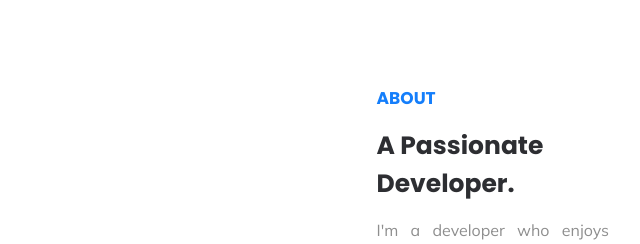
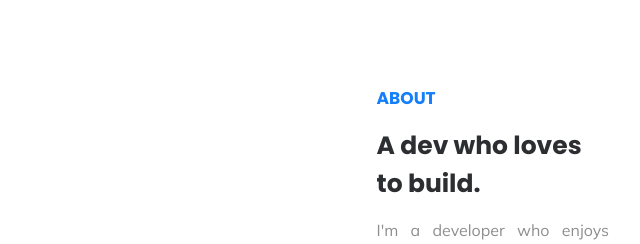
Before and after one commit to rohann06/Rohan.dev, a Next.js app: page / in a window 1280 px wide. Shown: the part 880-1124 px from the top of the page, without its empty margins (299-939 px from the left). Built offline with nearby package versions, Linux system fonts and the light colour scheme; no server answers; the database is empty.

Commit message:
Made some changes
-  changed the heading of the about
    section.
-  added a `target="_blank"` params
    to `<a>` tag so the links can open
    in different window

```diff
--- a/components/About.js
+++ b/components/About.js
@@ -51,7 +51,7 @@ const About = () => {
           About
         </p>
         <h1 data-aos="fade-right" className=" text-[25px] font-bold mb-[1rem]">
-          A Passionate Developer.
+          A dev who loves to build.
         </h1>
         <p
           data-aos="fade-right"
@@ -61,7 +61,8 @@ const About = () => {
           currently active in{" "}
           <a
             className=" font-bold text-blue-500"
-            href="https://x.com/developer_dao"
+            target="_blank"
+            href="https://x.com/buidlguidl"
           >
             {" "}
             BuidlGuidl{" "}
@@ -69,7 +70,8 @@ const About = () => {
           and{" "}
           <a
             className=" font-bold text-blue-500"
-            href="https://x.com/buidlguidl"
+            target="_blank"
+            href="https://x.com/developer_dao"
           >
             {" "}
             DeveloperDAO
```
